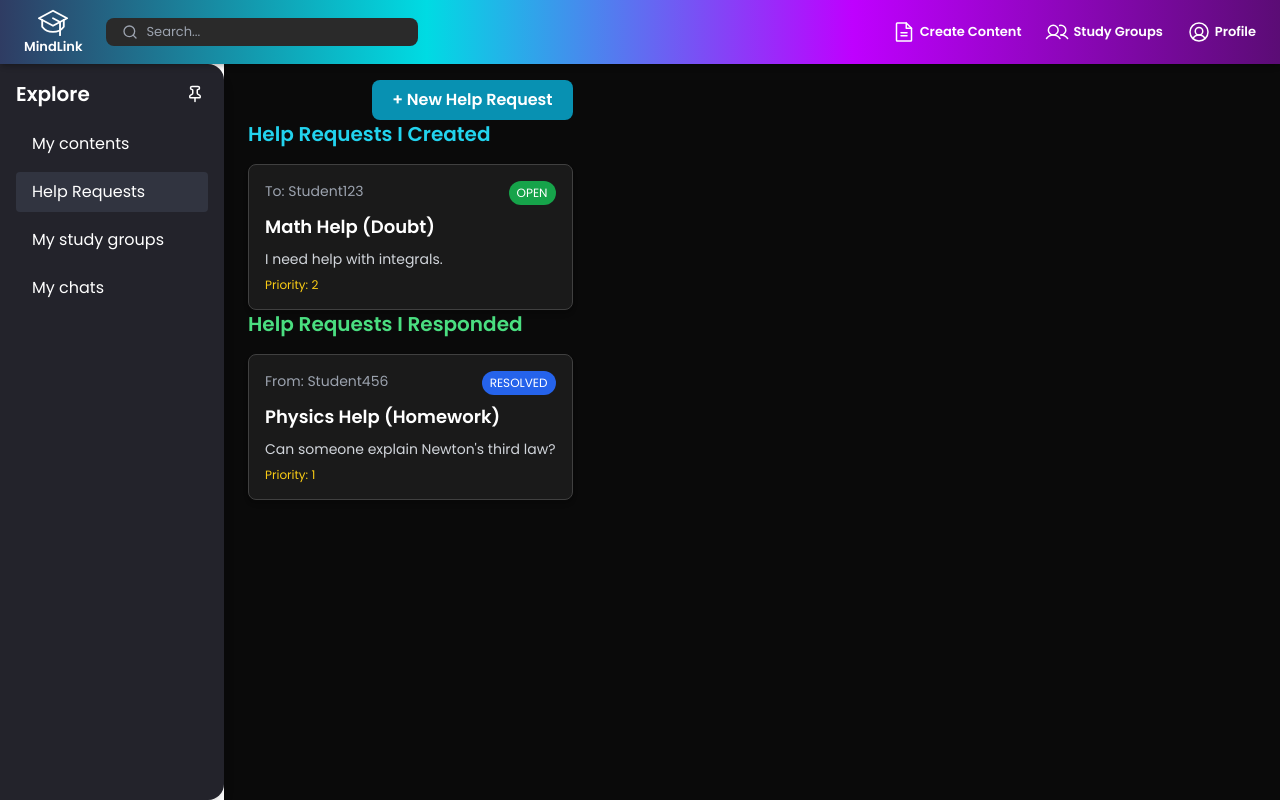
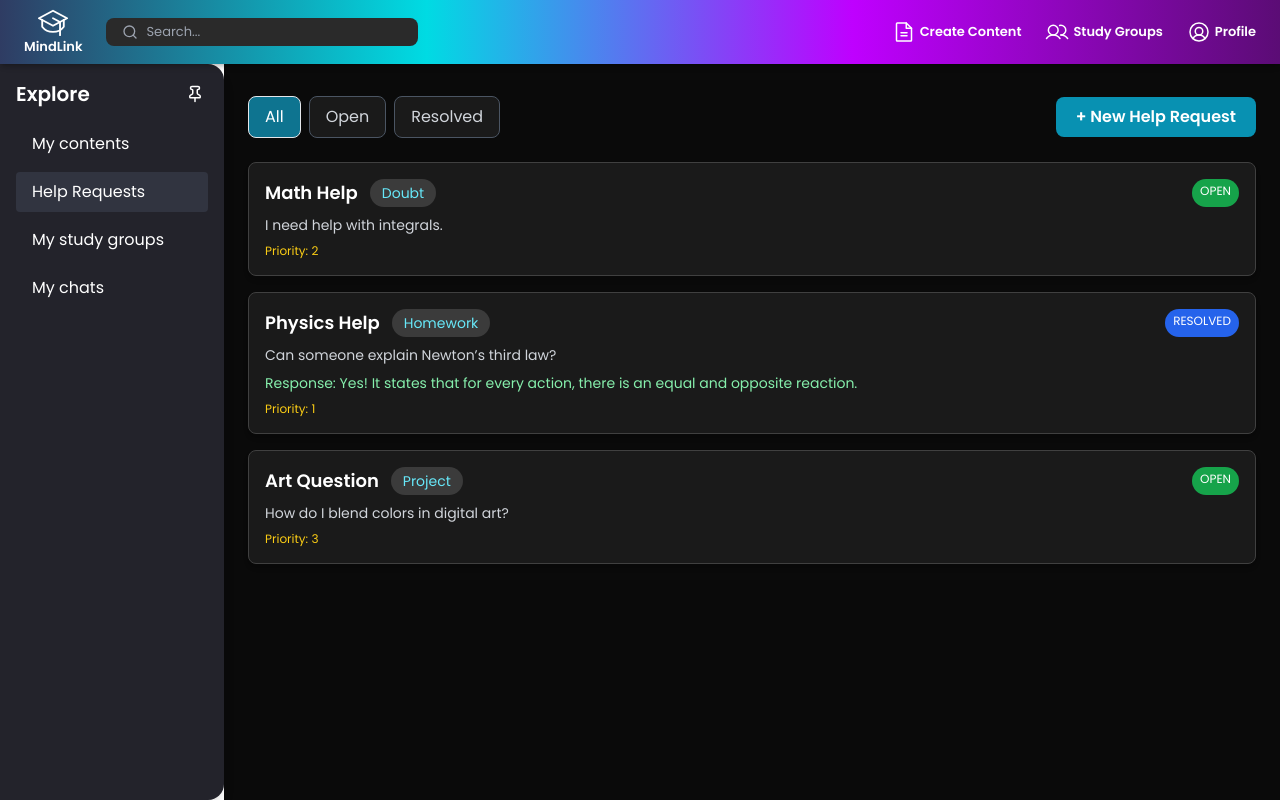
Before and after one commit to Juaaanp/mindlink-Frontend, a Next.js app: page /explore/helpRequests in a window 1280 px wide. Built offline with nearby package versions, Linux system fonts and the light colour scheme; no server answers.

Commit message:
Vista helpRequests, falta darle funcionalidad

```diff
--- a/app/explore/helpRequests/AddHelpRequestModal.tsx
+++ b/app/explore/helpRequests/AddHelpRequestModal.tsx
@@ -3,11 +3,16 @@
 import { useState } from "react";
 
 type Props = {
-    //   content: Content;
   onClose: () => void;
 };
 
+const categories = [
+  'Technology', 'Science', 'Art', 'Music',
+  'Health', 'Education', 'Business', 'Travel',
+];
+
 export default function AddHelpRequestModal({ onClose }: Props) {
+  const [type, setType] = useState("");
 
   return (
     <div className="fixed inset-0 z-50 bg-black bg-opacity-60 flex justify-center items-center overflow-y-auto">
@@ -27,12 +32,20 @@ export default function AddHelpRequestModal({ onClose }: Props) {
 
           <div>
             <label htmlFor="type" className="sr-only">Type</label>
-              <input
+            <select
               id="type"
-                type="text"
-                placeholder="Type"
-                className="w-full p-2 rounded bg-neutral-800 text-white placeholder-gray-400"
-              />
+              value={type}
+              onChange={(e) => setType(e.target.value)}
+              className="w-full p-2 rounded bg-neutral-800 text-white"
+              required
+            >
+              <option value="">Select Type</option>
+              {categories.map((cat) => (
+                <option key={cat} value={cat}>
+                  {cat}
+                </option>
+              ))}
+            </select>
           </div>
 
           <div>
@@ -50,6 +63,7 @@ export default function AddHelpRequestModal({ onClose }: Props) {
             <select
               id="priority"
               className="w-full p-2 rounded bg-neutral-800 text-white"
+              required
             >
               <option value="">Select Priority</option>
               <option value="1">Low (1)</option>
--- a/app/explore/helpRequests/page.tsx
+++ b/app/explore/helpRequests/page.tsx
@@ -1,112 +1,141 @@
 'use client';
 
-import NavBarAuth from "@/components/NavBarAuth";
-import { useState } from "react";
-import AddHelpRequestModal from "./AddHelpRequestModal";
-import Sidebar from "@/components/Sidebar";
+import NavBarAuth from '@/components/NavBarAuth';
+import Sidebar from '@/components/Sidebar';
+import AddHelpRequestModal from './AddHelpRequestModal';
+import { useState } from 'react';
+
+type HelpRequest = {  //Hacer conexión con backend de los helpRequests (dejarlo funcional)
+    id: string;
+    student: string;
+    subject: string;
+    type: string;
+    body: string;
+    response?: string;
+    priorityLevel: number;
+    state: 'OPEN' | 'RESOLVED';
+};
 
 export default function HelpRequests() {
     const [showModal, setShowModal] = useState(false);
-    const [searchQuery, setSearchQuery] = useState<string>("");
+    const [searchQuery, setSearchQuery] = useState('');
+    const [filter, setFilter] = useState<'ALL' | 'OPEN' | 'RESOLVED'>('ALL');
 
-    const createdRequests = [
+    const allRequests: HelpRequest[] = [
         {
-            studentRequested: "Student123",
-            studentRequester: "me",
-            subject: "Math Help",
-            type: "Doubt",
-            body: "I need help with integrals.",
+            id: '1',
+            student: 'Student123',
+            subject: 'Math Help',
+            type: 'Doubt',
+            body: 'I need help with integrals.',
             priorityLevel: 2,
-            state: "OPEN",
+            state: 'OPEN',
+        },
+        {
+            id: '2',
+            student: 'Student456',
+            subject: 'Physics Help',
+            type: 'Homework',
+            body: 'Can someone explain Newton’s third law?',
+            response: 'Yes! It states that for every action, there is an equal and opposite reaction.',
+            priorityLevel: 1,
+            state: 'RESOLVED',
+        },
+        {
+            id: '3',
+            student: 'Student789',
+            subject: 'Art Question',
+            type: 'Project',
+            body: 'How do I blend colors in digital art?',
+            priorityLevel: 3,
+            state: 'OPEN',
         },
     ];
 
-    const respondedRequests = [
-        {
-            studentRequested: "Student999",
-            studentRequester: "Student456",
-            subject: "Physics Help",
-            type: "Homework",
-            body: "Can someone explain Newton's third law?",
-            priorityLevel: 1,
-            state: "RESOLVED",
-        },
-    ];
+    const filteredRequests = allRequests.filter((req) => {
+        if (filter === 'ALL') return true;
+        return req.state === filter;
+    });
 
     return (
-
-        <main className="pt-20 min-h-screen bg-[#0a0a0a] text-white p-6 font-poppins">
-
+        <main className="pt-24 min-h-screen bg-[#0a0a0a] text-white p-6 font-poppins">
             <header className="fixed top-0 left-0 w-full z-50 bg-[#0a0a0a] shadow-md">
                 <NavBarAuth onSearchChange={setSearchQuery} />
             </header>
 
-            <div className="flex">
-                {/* Sidebar */}
             <Sidebar />
 
-                {/* Contenido Principal */}
             <div>
-                    {/* Botón agregar solicitud */}
-                    <div className="flex justify-end">
+                {/* Botón agregar + filtros */}
+                <div className="flex justify-between items-center mb-6 flex-wrap gap-4">
+
+                    <div className="flex gap-2">
                         <button
+                            className={`px-4 py-2 rounded-lg border transition ${filter === 'ALL' ? 'bg-cyan-700 text-white' : 'bg-[#1a1a1a] border-gray-600 text-gray-300'
+                                }`}
+                            onClick={() => setFilter('ALL')}
+                        >
+                            All
+                        </button>
+                        <button
+                            className={`px-4 py-2 rounded-lg border transition ${filter === 'OPEN' ? 'bg-green-700 text-white' : 'bg-[#1a1a1a] border-gray-600 text-gray-300'
+                                }`}
+                            onClick={() => setFilter('OPEN')}
+                        >
+                            Open
+                        </button>
+                        <button
+                            className={`px-4 py-2 rounded-lg border transition ${filter === 'RESOLVED' ? 'bg-blue-700 text-white' : 'bg-[#1a1a1a] border-gray-600 text-gray-300'
+                                }`}
+                            onClick={() => setFilter('RESOLVED')}
+                        >
+                            Resolved
+                        </button>
+                    </div>
+
+                    <button
+                        onClick={() => setShowModal(true)}
                         className="bg-cyan-600 hover:bg-cyan-700 transition px-5 py-2 rounded-lg font-semibold"
-                            onClick={() => setShowModal(true)}
                     >
                         + New Help Request
                     </button>
                 </div>
 
-                    {/* Sección: Solicitudes que hice */}
-                    <section>
-                        <h2 className="text-xl font-bold mb-4 text-cyan-400">Help Requests I Created</h2>
-                        <div className="space-y-4">
-                            {createdRequests.map((req, index) => (
-                                <div key={index} className="bg-[#1a1a1a] p-4 rounded-lg shadow-md border border-neutral-700">
+                {/* Lista de solicitudes filtradas */}
+                <section className="space-y-4">
+                    {filteredRequests.map((req) => (
+                        <div key={req.id} className="bg-[#1a1a1a] p-4 rounded-lg border border-neutral-700 shadow-md">
                             <div className="flex justify-between mb-2">
-                                        <span className="text-sm text-gray-400">To: {req.studentRequested}</span>
+
+                                <div className='flex '>
+                                    <h3 className="text-lg font-semibold mr-3">{req.subject} </h3>
+                                    <span className="bg-[#3b3b3b] px-3 py-1 rounded-full text-cyan-300 text-sm">
+                                        {req.type}
+                                    </span>
+                                </div>
                                 <span
-                                            className={`text-xs px-2 py-1 rounded-full ${req.state === "OPEN" ? "bg-green-600" : "bg-gray-600"
+                                    className={`text-xs px-2 py-1 rounded-full ${req.state === 'OPEN' ? 'bg-green-600' : 'bg-blue-600'
                                         }`}
                                 >
                                     {req.state}
                                 </span>
+
                             </div>
-                                    <h3 className="text-lg font-semibold text-white">{req.subject} ({req.type})</h3>
-                                    <p className="text-sm text-gray-300 mt-2">{req.body}</p>
+                            <p className="text-sm mt-2 text-gray-300">{req.body}</p>
+                            {req.state === 'RESOLVED' && (
+                                <p className="text-sm mt-2 text-green-300">Response: {req.response}</p>
+                            )}
                             <p className="text-xs mt-2 text-yellow-400">Priority: {req.priorityLevel}</p>
                         </div>
                     ))}
-                        </div>
-                    </section>
 
-                    {/* Sección: Solicitudes que respondí */}
-                    <section>
-                        <h2 className="text-xl font-bold mb-4 text-green-400">Help Requests I Responded</h2>
-                        <div className="space-y-4">
-                            {respondedRequests.map((req, index) => (
-                                <div key={index} className="bg-[#1a1a1a] p-4 rounded-lg shadow-md border border-neutral-700">
-                                    <div className="flex justify-between mb-2">
-                                        <span className="text-sm text-gray-400">From: {req.studentRequester}</span>
-                                        <span
-                                            className={`text-xs px-2 py-1 rounded-full ${req.state === "RESOLVED" ? "bg-blue-600" : "bg-gray-600"
-                                                }`}
-                                        >
-                                            {req.state}
-                                        </span>
-                                    </div>
-                                    <h3 className="text-lg font-semibold text-white">{req.subject} ({req.type})</h3>
-                                    <p className="text-sm text-gray-300 mt-2">{req.body}</p>
-                                    <p className="text-xs mt-2 text-yellow-400">Priority: {req.priorityLevel}</p>
-                                </div>
-                            ))}
-                        </div>
+                    {filteredRequests.length === 0 && (
+                        <p className="text-gray-500 italic mt-8">No help requests found for this filter.</p>
+                    )}
                 </section>
             </div>
 
-                {/* Modal con la información detallada */}
             {showModal && <AddHelpRequestModal onClose={() => setShowModal(false)} />}
-            </div>
         </main>
     );
 }
--- a/app/explore/myContents/page.tsx
+++ b/app/explore/myContents/page.tsx
@@ -50,7 +50,7 @@ export default function MyContents() {
 
   return (
 
-    <main className="pt-16 min-h-screen bg-[#0a0a0a] text-white p-6 font-poppins">
+    <main className="pt-16 text-white p-6 font-poppins">
 
       <header className="fixed top-0 left-0 w-full z-50 bg-[#0a0a0a] shadow-md">
         <NavBarAuth onSearchChange={setSearchQuery} />
@@ -58,33 +58,9 @@ export default function MyContents() {
 
       <Sidebar />
 
-      {/* Sidebar */}
-      <aside className="w-64 bg-[#23232b] p-6 flex flex-col gap-4 text-white min-h-screen">
-        <div className="mb-8">
-          <div className="flex items-center gap-2">
-            <span className="text-3xl">🎓</span>
-            <span className="font-bold text-lg">mindlink</span>
-          </div>
-        </div>
-        <nav className="flex flex-col gap-2">
-          <button className={`text-left py-2 px-4 rounded transition ${selected === 'Mis contenidos' ? 'bg-[#313440]' : 'hover:bg-[#313440]'}`}>Mis contenidos</button>
-          <button className={`text-left py-2 px-4 rounded transition ${selected === 'Solicitudes de ayuda' ? 'bg-[#313440]' : 'hover:bg-[#313440]'}`}>Solicitudes de ayuda</button>
-          <button className={`text-left py-2 px-4 rounded transition ${selected === 'Mis grupos de estudio' ? 'bg-[#313440]' : 'hover:bg-[#313440]'}`}>Mis grupos de estudio</button>
-          <button className={`text-left py-2 px-4 rounded transition ${selected === 'Mis chats' ? 'bg-[#313440]' : 'hover:bg-[#313440]'}`}>Mis chats</button>
-        </nav>
-      </aside>
+      {/* Main content */}
+      <main className="flex-1 flex flex-col bg-[#18181b] h-[calc(100vh-4rem)]">
 
-      {/* Main content */}
-      <main className="flex-1 flex flex-col bg-[#18181b]">
-        {/* Header con degradado */}
-        <header className="w-full p-4 flex items-center justify-between rounded-b-2xl" style={{ background: 'linear-gradient(90deg, #23c6e6 0%, #7f53ac 100%)' }}>
-          <div className="flex items-center gap-2">
-            <span className="text-white font-bold text-xl">mindlink</span>
-          </div>
-          <div className="bg-white/20 rounded-full p-2">
-            <span className="text-white text-2xl">👤</span>
-          </div>
-        </header>
         {/* Contenidos */}
         <section className="flex-1 flex flex-col items-start p-10 gap-6 bg-[#18181b]">
           <div className="flex flex-wrap gap-8">
```
Also changed, not shown: types/HelpRequest.ts (+10 -0 lines), 2 other files (tests, documents, lock files or other folders). Lines whose indentation alone changed are shown as unchanged.
